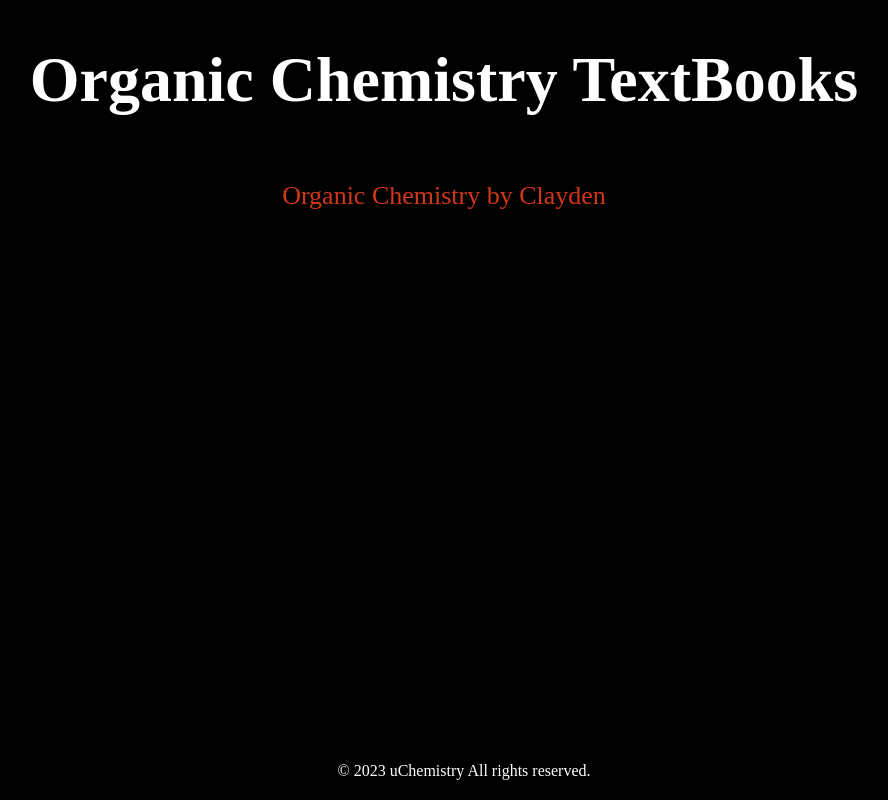
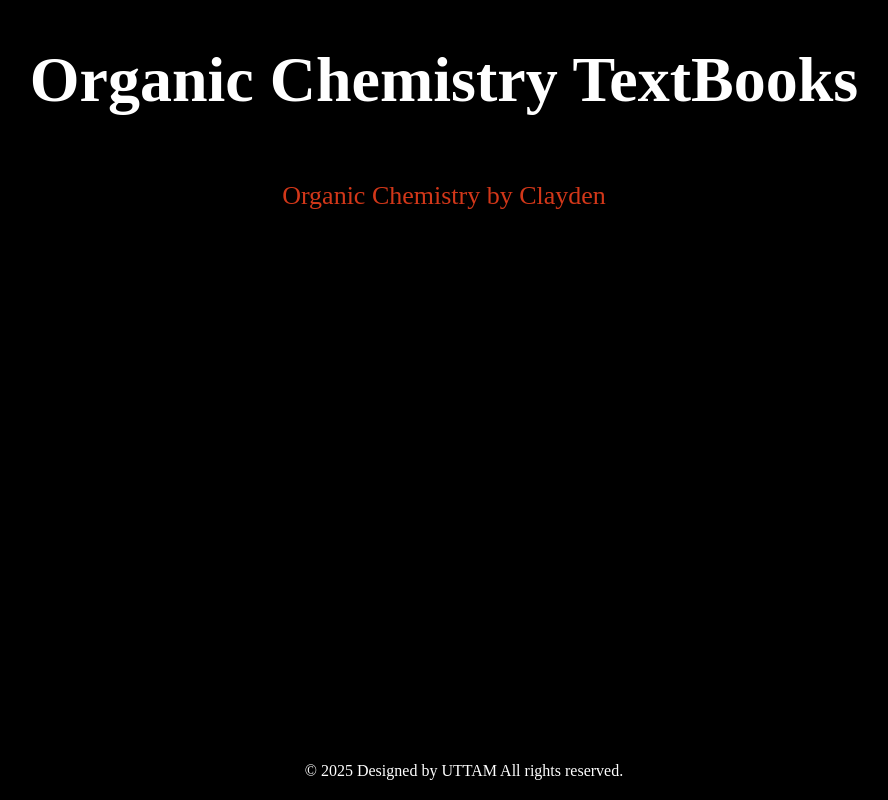
Before and after one commit to itsmeuttu/textbooks, a plain HTML site: page o_chemistry.html in a window 1280 px wide. Shown: the whole page, without its empty margins (196-1084 px from the left). Drawn offline with Linux system fonts and the light colour scheme.

Commit message:
Update o_chemistry.html

```diff
--- a/o_chemistry.html
+++ b/o_chemistry.html
@@ -21,7 +21,7 @@
     </div>
 
     <footer>
-        &copy;      2023   uChemistry     All rights reserved.
+        &copy;      2025  Designed by UTTAM  All rights reserved.
     </footer>
 </body>
 </html>
```
